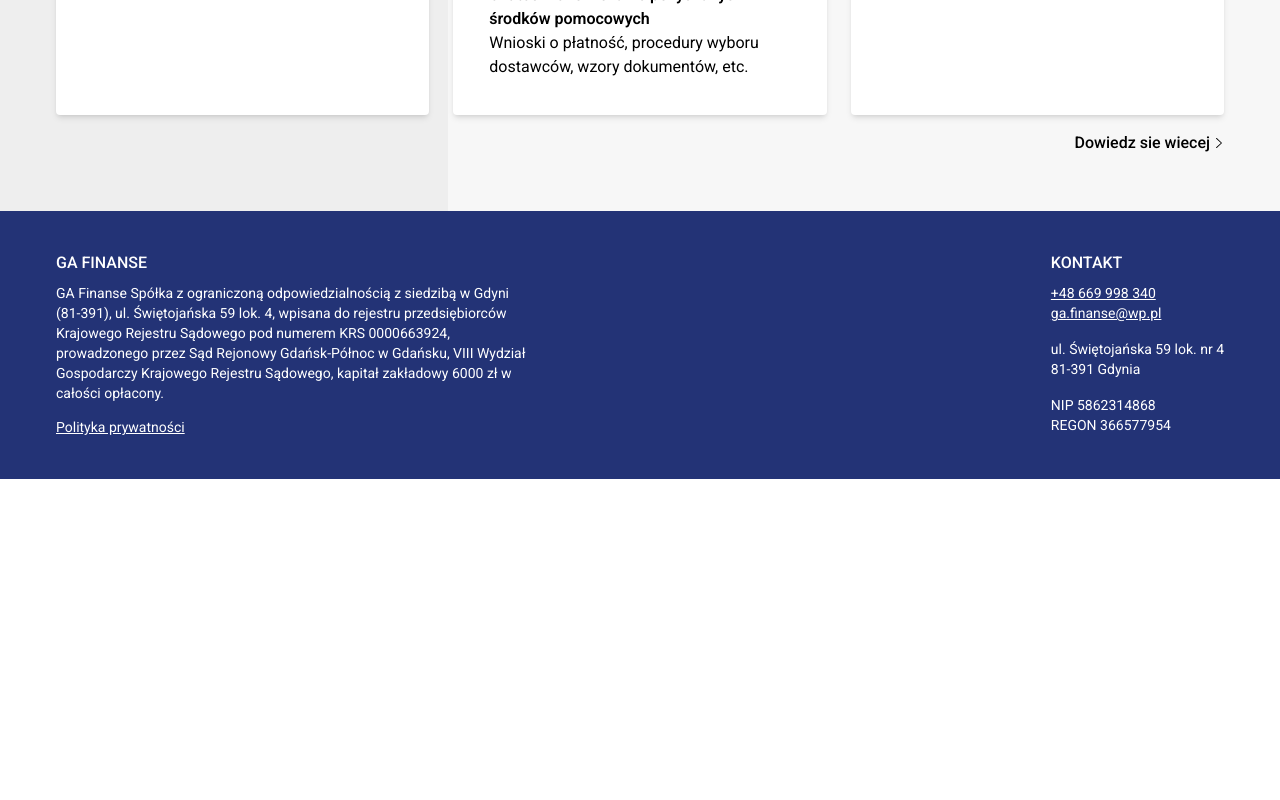
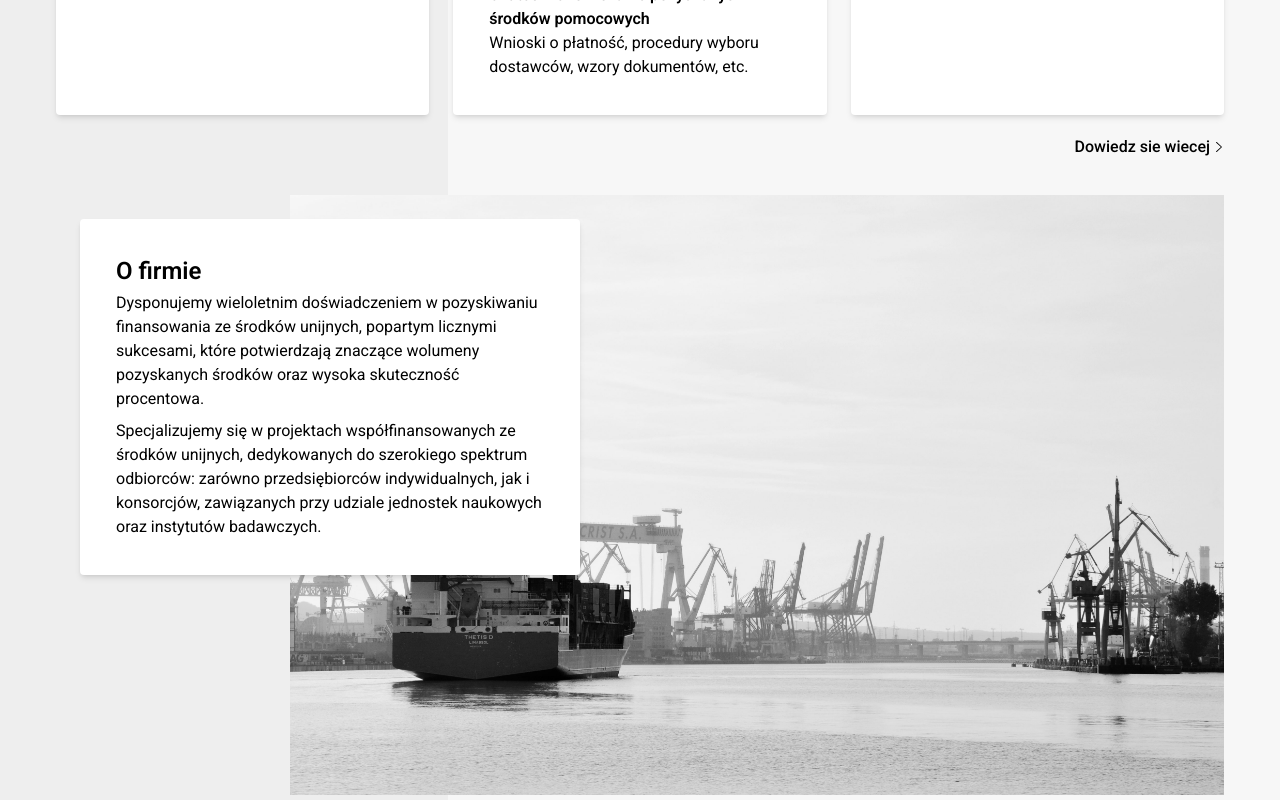
Before and after one commit to kattata/ga-finanse-v2, a Next.js app: page / in a window 1280 px wide. Shown: the part 1060-1860 px from the top of the page. Before the commit the page ends 1539 px from the top, so only its background shows below. Built offline with nearby package versions, Linux system fonts and the light colour scheme.

Commit message:
Front page company summary

```diff
--- a/app/page.tsx
+++ b/app/page.tsx
@@ -2,6 +2,7 @@ import { Hero } from "@/components/content/hero";
 import { IconTile } from "@/components/base/icon-tile";
 import Link from "next/link";
 import { ArrowLink } from "@/components/base/arrow-link";
+import { ImageAndText } from "@/components/base/image-and-text";
 
 export default function Home() {
   return (
@@ -10,6 +11,7 @@ export default function Home() {
         <Hero />
 
         <div className="container">
+          <section>
             <div className="grid grid-cols-1 md:grid-cols-2 lg:grid-cols-3 gap-6 mt-9 [&_h2]:text-h3 [&_h2]:leading-h3 [&_strong]:font-semibold">
               <IconTile
                 icon={{
@@ -66,16 +68,41 @@ export default function Home() {
                   <h2>Usługi komplementarne</h2>
                   <p>
                     Współpraca z jednostkami naukowo-badawczymi, procedury
-                  patentowania, tłumaczenia, pozyskiwanie partnerów biznesowych
-                  do realizacji projektów, etc.
+                    patentowania, tłumaczenia, pozyskiwanie partnerów
+                    biznesowych do realizacji projektów, etc.
                   </p>
                 </div>
               </IconTile>
             </div>
 
-          <div className="w-fit ml-auto mr-0 my-4">
+            <div className="w-fit ml-auto mr-0 my-5">
               <ArrowLink href={"/uslugi"}>Dowiedz sie wiecej</ArrowLink>
             </div>
+          </section>
+
+          <section className="mt-9">
+            <ImageAndText
+              image={{
+                url: "/images/gdynia-harbour-min.jpg",
+                alt: "Gdynia Port",
+              }}
+              imagePosition="right"
+            >
+              <h2>O firmie</h2>
+              <p className="mb-2">
+                Dysponujemy wieloletnim doświadczeniem w pozyskiwaniu
+                finansowania ze środków unijnych, popartym licznymi sukcesami,
+                które potwierdzają znaczące wolumeny pozyskanych środków oraz
+                wysoka skuteczność procentowa.
+              </p>
+              <p>
+                Specjalizujemy się w projektach współfinansowanych ze środków
+                unijnych, dedykowanych do szerokiego spektrum odbiorców: zarówno
+                przedsiębiorców indywidualnych, jak i konsorcjów, zawiązanych
+                przy udziale jednostek naukowych oraz instytutów badawczych.
+              </p>
+            </ImageAndText>
+          </section>
         </div>
       </main>
     </div>
```
Lines whose indentation alone changed are shown as unchanged.
